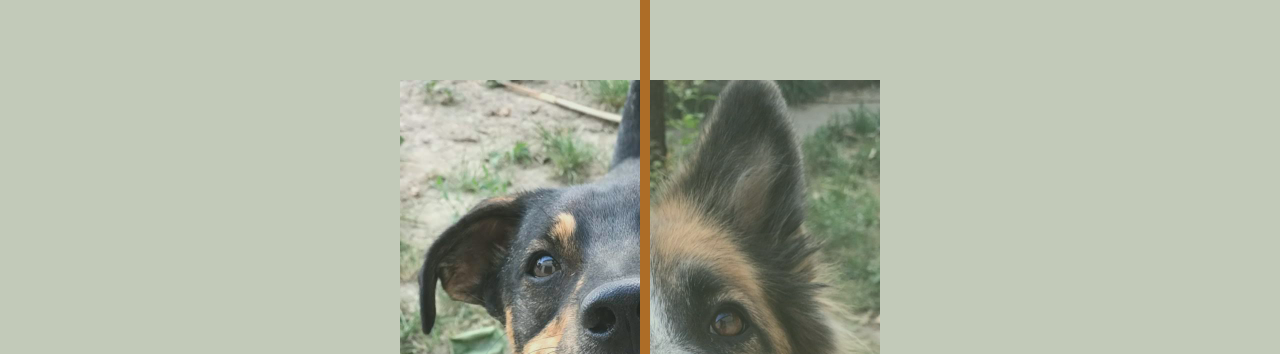
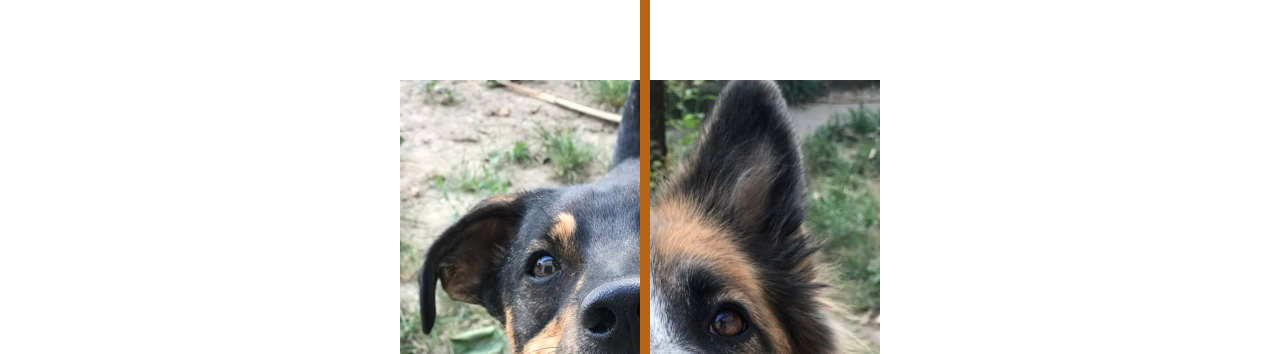
Before and after one commit to FrancuskiMiroslav/Doggos, a plain HTML site: page dist/index.html in a window 1280 px wide. Shown: the top 354 px of the page. Drawn offline with nearby package versions, Linux system fonts and the light colour scheme; files that its build step writes are made by us from their sources; a web font is replaced by a local one.

Commit message:
fixed bg opacity

```diff
--- a/src/sass/components/_mixins.scss
+++ b/src/sass/components/_mixins.scss
@@ -122,17 +122,6 @@
     background-attachment: fixed;
     background-size: cover;
     background-position: center;
-
-    &:before {
-      content: "";
-      position: fixed;
-      top: 0;
-      right: 0;
-      width: 100%;
-      height: 100%;
-      background: rgba($primary_clr, $background-opacity);
-      z-index: -100;
-    }
   }
 }
 
--- a/src/sass/style.scss
+++ b/src/sass/style.scss
@@ -136,7 +136,6 @@ main {
   #carousel-container {
     height: 100vh;
     width: 100%;
-    z-index: 100;
     @include background($carousel-bg);
 
     .carousel {
@@ -154,7 +153,7 @@ main {
         overflow: hidden;
         opacity: 0;
         transition: transform 0.5s ease-in-out, opacity 0.5s linear;
-        background-position: center center;
+        background-position: center bottom;
         background-size: contain;
         background-repeat: no-repeat;
 
```
